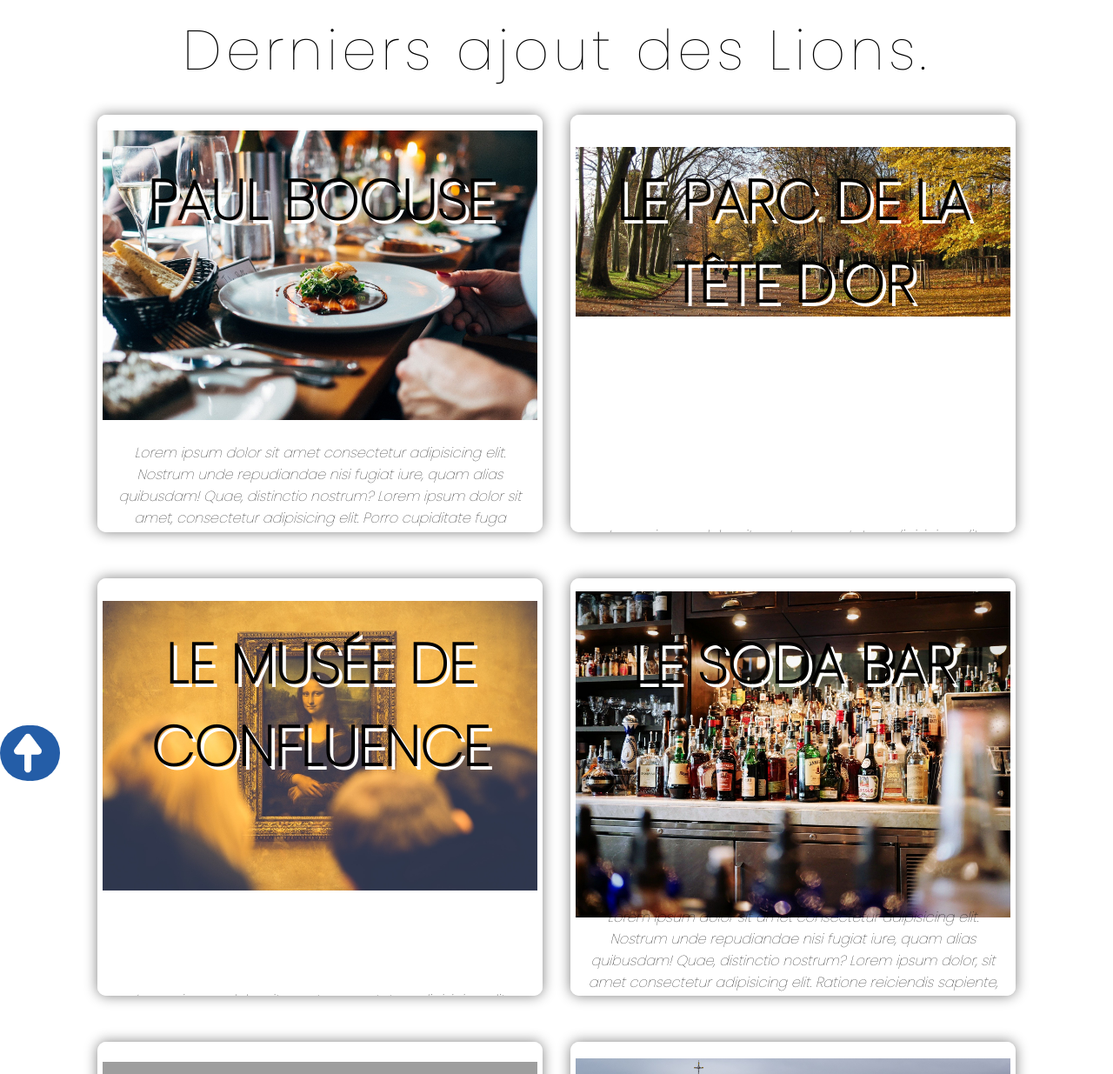
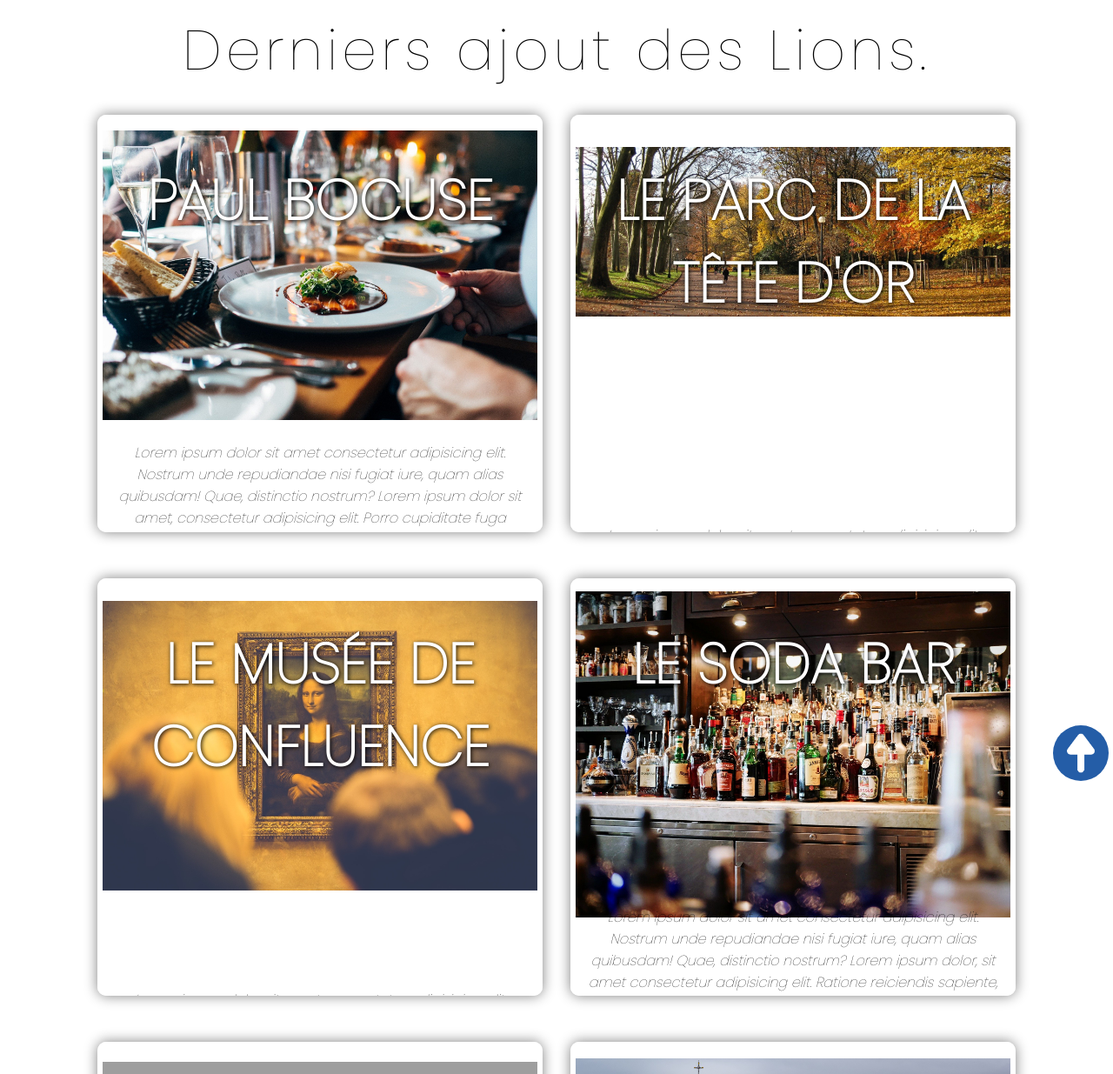
Before and after one commit to ValentinGaudin/Les-Lions, a PHP site: page / in a window 1280 px wide. Shown: the part 80-1315 px from the top of the page at 87% size. Run offline with PHP 8.4, Linux system fonts and the light colour scheme; grey boxes are pictures that could not be loaded.

Commit message:
Button change

```diff
--- a/public/Restaurants/Articles/article_default.php
+++ b/public/Restaurants/Articles/article_default.php
@@ -35,5 +35,5 @@
     </div>
 
 </div>
-<section class="div-bouton-up"><div class="bouton-up"><a href="#top"><img id="bouton" src="/images/fleche-bouton-up.png" alt="up button"></a></div></section>
+<div class="div-bouton-up"><div class="bouton-up"><a href="#top"><img id="bouton" src="/images/fleche-bouton-up.png" alt="up button"></a></div></div>
 </body>
--- a/public/Restaurants/restaurants.php
+++ b/public/Restaurants/restaurants.php
@@ -54,6 +54,6 @@
     </article>
 
 </section>
-<section class="div-bouton-up bouton-up"><div class="bouton-up"><a href="#top"><img id="bouton" src="/images/fleche-bouton-up.png" alt="up button"></a></div></section>
+<div class="div-bouton-up"><div class="bouton-up"><a href="#top"><img id="bouton" src="/images/fleche-bouton-up.png" alt="up button"></a></div></div>
 </body>
 </html>
--- a/public/Sports/Articles/article_default.php
+++ b/public/Sports/Articles/article_default.php
@@ -35,5 +35,5 @@
     </div>
 
 </div>
-<section class="div-bouton-up"><div class="bouton-up"><a href="#top"><img id="bouton" src="/images/fleche-bouton-up.png" alt="up button"></a></div></section>
+<div class="div-bouton-up"><div class="bouton-up"><a href="#top"><img id="bouton" src="/images/fleche-bouton-up.png" alt="up button"></a></div></div>
 </body>
--- a/public/Sports/sports.php
+++ b/public/Sports/sports.php
@@ -52,6 +52,6 @@
     </article>
 
 </section>
-<section class="div-bouton-up bouton-up"><div class="bouton-up"><a href="#top"><img id="bouton" src="/images/fleche-bouton-up.png" alt="up button"></a></div></section>
+<div class="div-bouton-up"><div class="bouton-up"><a href="#top"><img id="bouton" src="/images/fleche-bouton-up.png" alt="up button"></a></div></div>
 </body>
 </html>
--- a/public/index.php
+++ b/public/index.php
@@ -85,7 +85,7 @@
 
         <script src="/script/script.js"></script>
 
-        <section class="div-bouton-up bouton-up"><div class="bouton-up"><a href="#top"><img id="bouton" src="/images/fleche-bouton-up.png" alt="up button"></a></div></section>
+        <div class="div-bouton-up"><div class="bouton-up"><a href="#top"><img id="bouton" src="/images/fleche-bouton-up.png" alt="up button"></a></div></div>
 </body>
 
 </html>
--- a/public/indexStyle.css
+++ b/public/indexStyle.css
@@ -66,10 +66,10 @@ h2{
     font-family: 'Poppins', sans-serif;
     font-weight: 900;
     text-transform: uppercase;
-    color: black;
+    color: white;
     padding-top: 10%;
     text-decoration-line: underline white;
-    text-shadow: 4px 4px white;
+    text-shadow: 1px 1px 5px black;
 }
 .imageArticle {
     width:70%;
```
